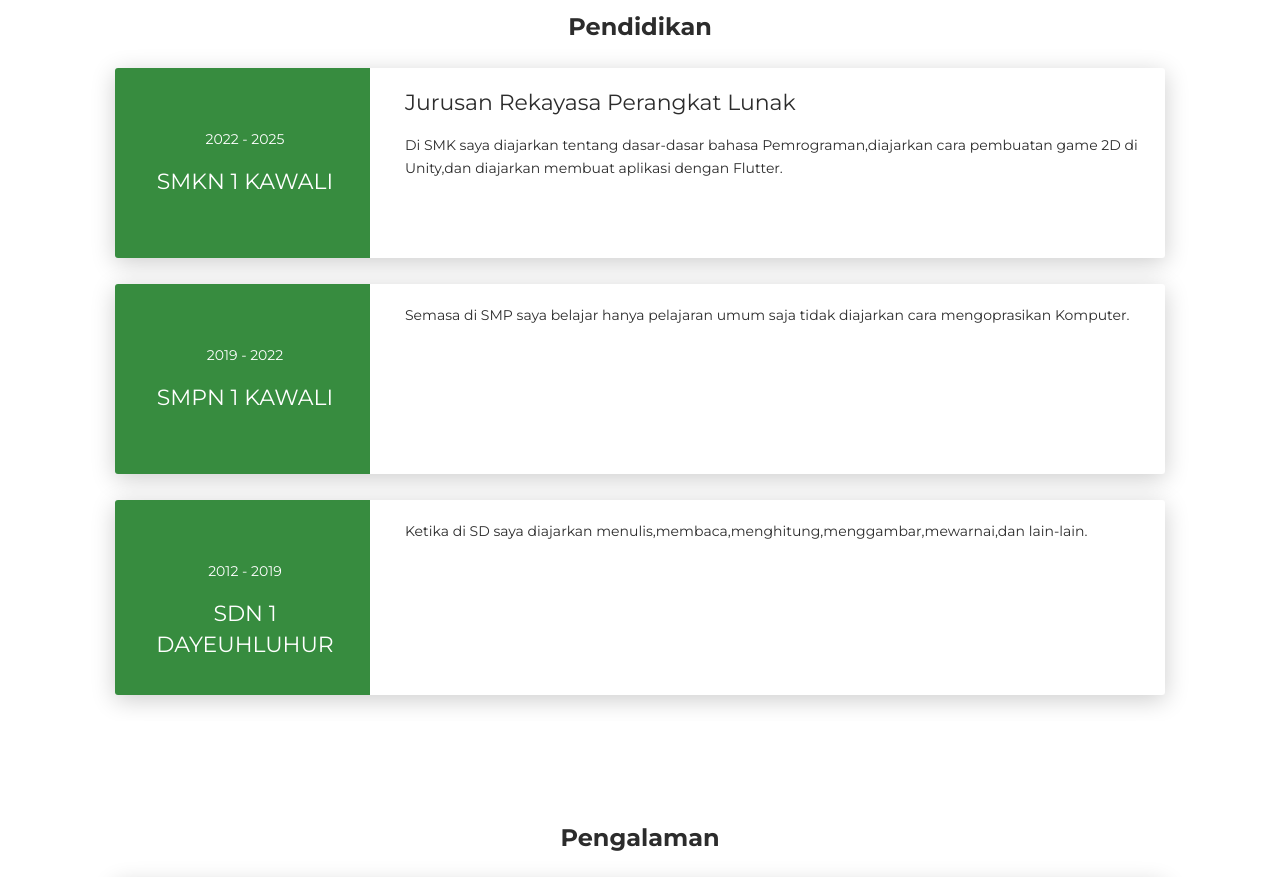
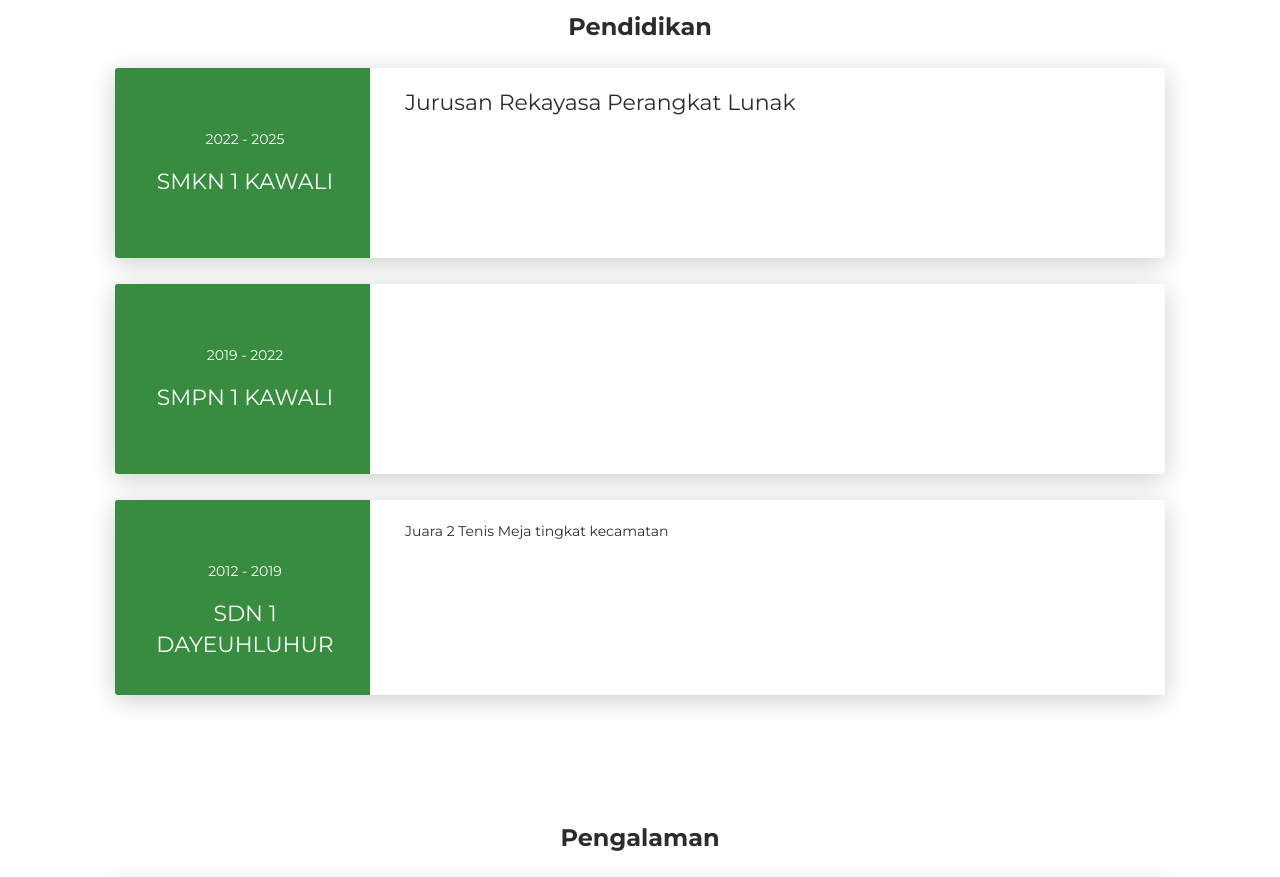
Before and after one commit to Aan123-web/WebCv-AAN, a plain HTML site: page index.html in a window 1280 px wide. Shown: the part 2980-3857 px from the top of the page. Drawn offline with Linux system fonts and the light colour scheme.

Commit message:
Update index.html

```diff
--- a/index.html
+++ b/index.html
@@ -215,7 +215,7 @@
         <div class="col-md-9" data-aos="fade-left" data-aos-offset="50" data-aos-duration="500">
           <div class="card-body">
             <div class="h5">Jurusan Rekayasa Perangkat Lunak</div>
-            <p>Di SMK saya diajarkan tentang dasar-dasar bahasa Pemrograman,diajarkan cara pembuatan game 2D di Unity,dan diajarkan membuat aplikasi dengan Flutter.</p>
+
           </div>
         </div>
       </div>
@@ -230,7 +230,7 @@
         </div>
         <div class="col-md-9" data-aos="fade-left" data-aos-offset="50" data-aos-duration="500">
           <div class="card-body">
-            <p>Semasa di SMP saya belajar hanya pelajaran umum saja tidak diajarkan cara mengoprasikan Komputer. </p>
+
           </div>
         </div>
       </div>
@@ -245,7 +245,7 @@
         </div>
         <div class="col-md-9" data-aos="fade-left" data-aos-offset="50" data-aos-duration="500">
           <div class="card-body">
-            <p>Ketika di SD saya diajarkan menulis,membaca,menghitung,menggambar,mewarnai,dan lain-lain.</p>
+            <p>Juara 2 Tenis Meja tingkat kecamatan</p>
           </div>
         </div>
       </div>
```
